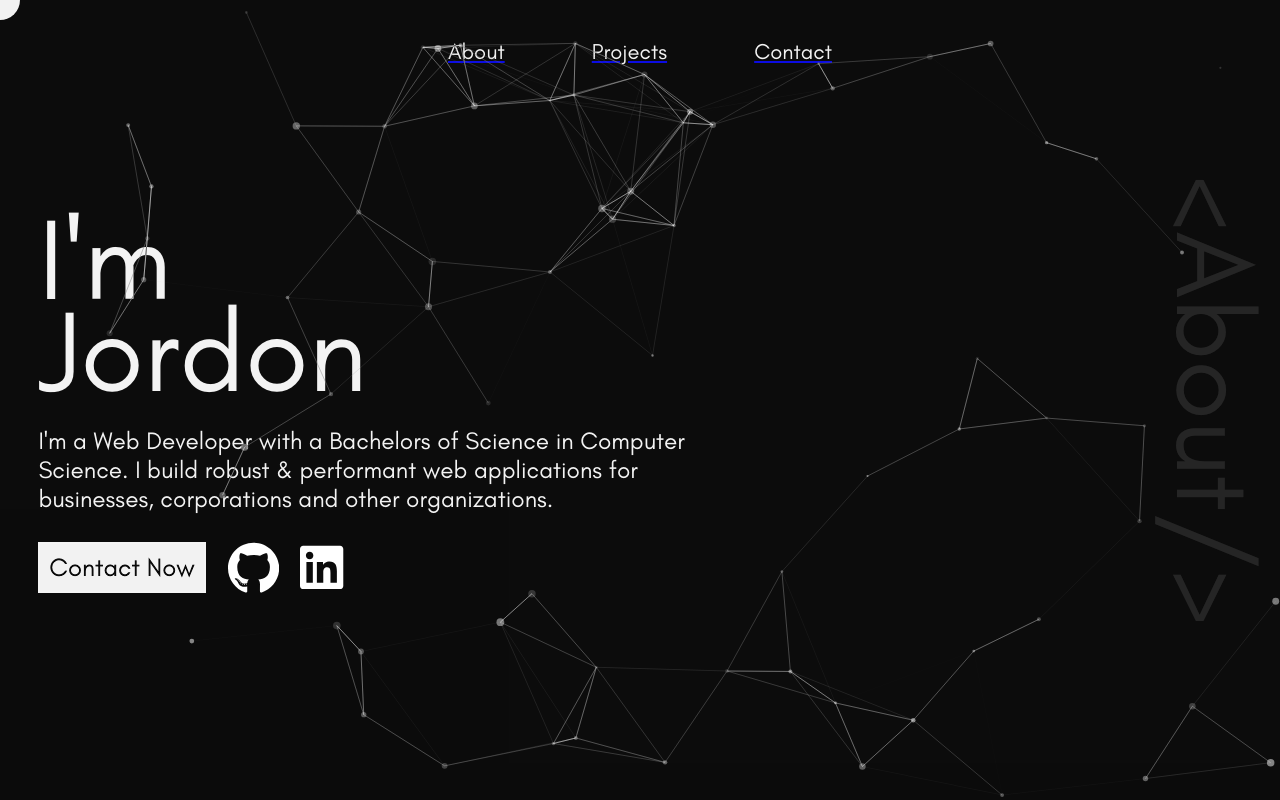
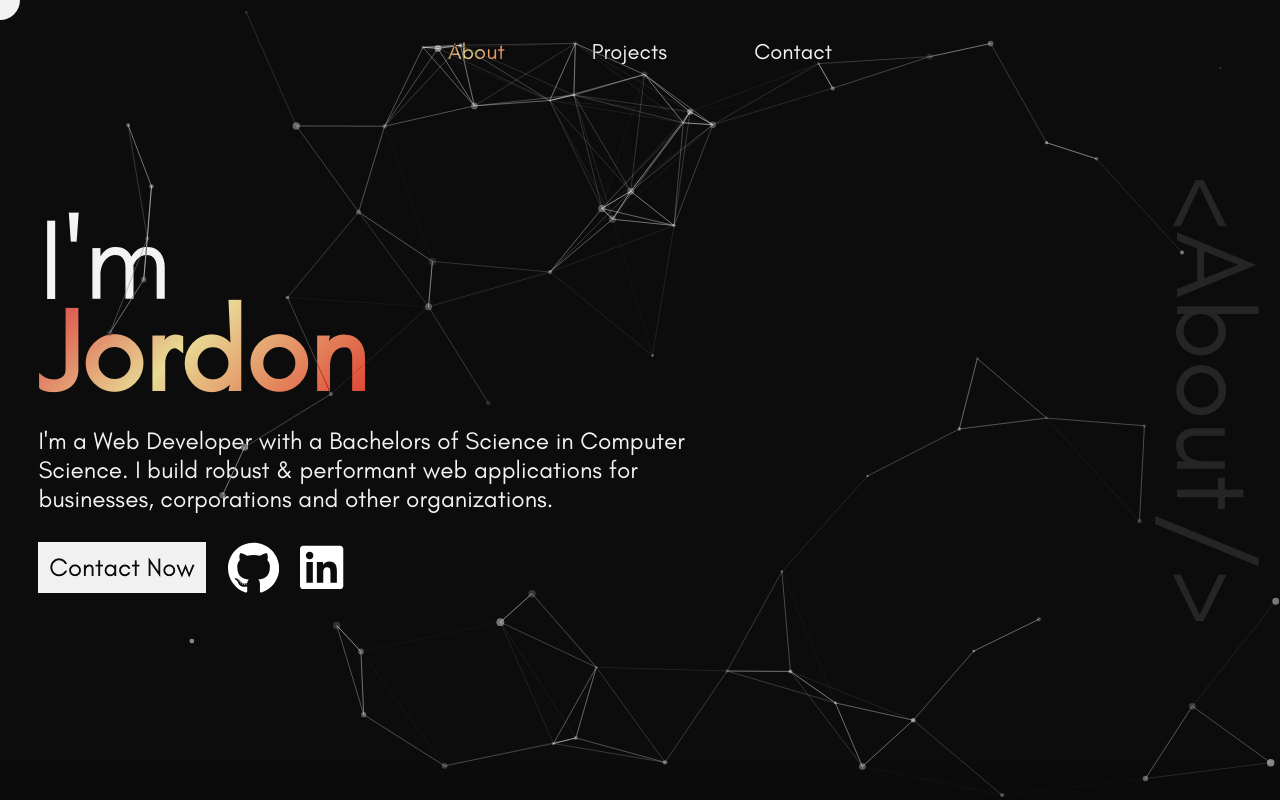
Before and after one commit to JordBant/PortfolioWebsite, a React (Vite) app: page / in a window 1280 px wide. Shown: the top 800 px of the page. Built offline with nearby package versions, Linux system fonts and the light colour scheme.

Commit message:
Got navbar to work.

```diff
--- a/src/components/CustomCursor/CustomCursor.scss
+++ b/src/components/CustomCursor/CustomCursor.scss
@@ -22,7 +22,6 @@
     z-index: 9999;
     mix-blend-mode: difference;
     transition: all 150ms ease;
-    pointer-events: none;
     transition-property: opacity, background-color, transform, mix-blend-mode;
 }
 
--- a/src/components/Navbar/Navbar.scss
+++ b/src/components/Navbar/Navbar.scss
@@ -6,6 +6,7 @@
     mix-blend-mode: difference;
     position: fixed;
     z-index: 9999;
+    // pointer-events: none;
 }
 
 .navbar {
@@ -17,6 +18,29 @@
     .navbar-container {
         @include util.flex(space-between, center, null, null, null);
         padding: 0px;
+        list-style: none;
+
+        .nav-option-container {
+            .link-react-component {
+                text-decoration: none;
+
+                &:hover {
+                    cursor: none;
+                }
+            }
+
+            .active-nav-option-container {
+                @include util.orangeFontGradient();
+            }
+
+            &:hover {
+                cursor: none;
+            }
+        }
+
+        .active-nav-option-container {
+            @include util.orangeFontGradient();
+        }
 
         .nav-option {
             @include util.setFont(util.$NAV_DYNAMIC_FONT_SIZE util.$FONT-PRIM, 400, util.$TEXT-PRIM);
@@ -24,13 +48,4 @@
             color: white;
         }
     }
-
 }
-
-.navbar > ul {
-    list-style: none;
-
-    li {
-        border: 2px sold green;
-    }
-}
--- a/src/components/Navbar/Navbar.tsx
+++ b/src/components/Navbar/Navbar.tsx
@@ -1,25 +1,57 @@
 import { Link } from "react-router-dom";
 import { PAGE_TITLES } from "../../store/constants";
 import "./Navbar.scss";
+import { FC, useState } from "react";
+import { ActivePageName } from "../../pages/SamePageLayout.types";
 
-export const Navbar = () => {
+export const Navbar: FC<{
+  setActivePage: (pageName: ActivePageName) => void;
+  activePage: ActivePageName;
+}> = ({ setActivePage, activePage }) => {
+  const pageName = activePage === "" ? "about" : activePage;
   return (
     <header className="header-menu">
       <nav className="navbar">
         <ul className="navbar-container">
           {PAGE_TITLES.map((title, idx) => {
             const endpoint = title === "About" ? "/" : `${title.toLowerCase()}`;
+            if (title.toLowerCase() === pageName) {
+              return (
+                <li
+                  className={`nav-option-container active-nav-option-container`}
+                  key={`00${idx}--nav-item`}
+                  style={{ textDecoration: "none" }}
+                  onClick={() => {
+                    document.getElementById(`#${endpoint}`)?.scrollIntoView({ behavior: "smooth" });
+                    /**
+                     * Setting the index of the
+                     * link option that was clicked.
+                     */
+                    setActivePage(PAGE_TITLES[idx].toLocaleLowerCase() as ActivePageName);
+                  }}
+                >
+                  <Link to={endpoint} className="link-react-component">
+                    <p className={`nav-option`}>{title}</p>
+                  </Link>
+                </li>
+              );
+            }
             return (
               <li
-                className="nav-option-container"
+                className={`nav-option-container`}
                 key={`00${idx}--nav-item`}
                 style={{ textDecoration: "none" }}
                 onClick={() => {
                   document.getElementById(`#${endpoint}`)?.scrollIntoView({ behavior: "smooth" });
+                  /**
+                   * Setting the index of the
+                   * link option that was clicked.
+                   */
+                  setActivePage(PAGE_TITLES[idx].toLocaleLowerCase() as ActivePageName);
                 }}
               >
-                <Link to={endpoint}>
-                  <p className="nav-option">{title}</p>
+                <Link to={endpoint} className="link-react-component">
+                  <p className={`nav-option`}>{title}</p>
                 </Link>
               </li>
             );
--- a/src/pages/About/About.scss
+++ b/src/pages/About/About.scss
@@ -15,11 +15,16 @@
         .about_salutations {
             @include util.setFont(util.$TITLE_DYNAMIC_FONT_SIZE util.$FONT-PRIM, 400, util.$TEXT-PRIM);
             @include util.size(20%, auto, NULL, 0);
+
             line-height: 0.8;
             opacity: 1;
             mix-blend-mode: util.$FONT-BLEND-ALT;
-            // transition: all 0.3s cubic-bezier(0.075, 0.82, 0.165, 1);
             animation: SalutationsSpacingAnim 0.83s cubic-bezier(0.075, 0.765, 0.82, 1);
+
+            & > span {
+                @include util.orangeFontGradient();
+                font-weight: 900;
+            }
         }
 
         .about_body_text {
@@ -53,12 +58,17 @@
                 }
             }
 
+            & > a {
+                z-index: 99;
+                cursor: none;
+            }
+
             a > .offsite-button {
                 @include util.size(util.$OFFSITE_BUTTON_SIZE, auto, 0, 0);
                 transition: all cubic-bezier(0.25, 0.46, 0.45, 0.94) 0.3s;
 
                 &:hover {
-                    transform: translateY(-7px);
+                    transform: translateY(-12.9px);
                     cursor: none;
                 }
             }
--- a/src/pages/About/About.tsx
+++ b/src/pages/About/About.tsx
@@ -4,17 +4,24 @@ import { SideTitlePage } from "../../layouts/SideTitlePage/SideTitlePage";
 import "./About.scss";
 import { MyParticles } from "../../components/MyParticles/MyParticles";
 import { Navbar } from "../../components/Navbar/Navbar";
+import { ActivePageName } from "../SamePageLayout.types";
 
 // type Props = {};
 
-export const About: FC = () => {
+export const About: FC<{
+  setActivePage: (activePage: ActivePageName) => void;
+  activePage: ActivePageName;
+}> = (props) => {
   return (
     <SideTitlePage pageTitle="About" pageId="about" classNames="about-body-container">
       <>
-        <Navbar />
+        <Navbar {...props} />
         <div className="about_body">
           <MyParticles />
-          <h1 className="about_salutations"> I'm Jordon </h1>
+          <h1 className="about_salutations">
+            {" "}
+            I'm <span>Jordon</span>
+          </h1>
           <p className="about_body_text">
             I'm a Web Developer with a Bachelors of Science in Computer Science. I build robust & performant
             web applications for businesses, corporations and other organizations.
--- a/src/pages/SamePageLayout.tsx
+++ b/src/pages/SamePageLayout.tsx
@@ -1,8 +1,9 @@
 import { About, Contact, Projects } from ".";
-import React, { useEffect, useRef } from "react";
+import React, { useEffect, useRef, useState } from "react";
 import { useLocation, useNavigate } from "react-router-dom";
 import { SkillCarouselCrawl } from "../components";
 import { CustomCursor } from "../components/CustomCursor/CustomCursor";
+import { ActivePageName } from "./SamePageLayout.types";
 
 export const SamePageLayout = () => {
   const aboutRef = useRef<HTMLDivElement>(null);
@@ -12,12 +13,20 @@ export const SamePageLayout = () => {
   const goToSection = useNavigate();
   const location = useLocation();
 
+  const [activePage, setActivePage] = useState<ActivePageName>(location.pathname.slice(1) as ActivePageName);
+
   useEffect(() => {
     /**
      * When accessing the site, extract the pathname and navigate to
      * that section via its ref
+     *
+     * Remove the leading '/'
      */
-    const section = location.pathname.slice(1); // Remove the leading '/'
+    const section = location.pathname.slice(1);
+    /**
+     * Update page as soon as user lands on page
+     */
+    setActivePage(section as ActivePageName);
     const targetRef = getSectionRef(section);
 
     if (targetRef) {
@@ -32,13 +41,22 @@ export const SamePageLayout = () => {
 
       if (scrollPosition >= aboutRef.current!.offsetTop && scrollPosition < projectsRef.current!.offsetTop) {
         goToSection("/");
+        if (activePage !== "about") {
+          setActivePage("about");
+        }
       } else if (
         scrollPosition >= projectsRef.current!.offsetTop &&
         scrollPosition < contactRef.current!.offsetTop
       ) {
         goToSection("/projects");
+        if (activePage !== "projects") {
+          setActivePage("projects");
+        }
       } else if (scrollPosition >= contactRef.current!.offsetTop) {
         goToSection("/contact");
+        if (activePage !== "contact") {
+          setActivePage("contact");
+        }
       }
     };
 
@@ -67,7 +85,7 @@ export const SamePageLayout = () => {
     <>
       <CustomCursor />
       <section ref={aboutRef}>
-        <About />
+        <About activePage={activePage} setActivePage={setActivePage} />
       </section>
       <SkillCarouselCrawl />
       <section ref={projectsRef}>
--- a/src/pages/SamePageLayout.types.ts
+++ b/src/pages/SamePageLayout.types.ts
@@ -1,3 +1,3 @@
-export interface PageSections extends string {
-    PageSections "about" | "projects" | "contact";
-}
+import { PageTitle } from "../store";
+
+export type ActivePageName = Lowercase<PageTitle> | '';
--- a/src/styles/partials/_variables.scss
+++ b/src/styles/partials/_variables.scss
@@ -19,10 +19,11 @@ $PROJECT_CARD_TITLE_FONT_SIZE: clamp(1.9vw, 4vw, 50px);
 $OFFSITE_BUTTON_SIZE: 4vw;
 
 $SIDE_PAGE_TITLE_COLOR: rgba(255, 255, 255, 0.114);
+$ORANGE_GRADIENT: linear-gradient(135deg, #e74e4e 5%, #f4e6a0 45%, #e72222 110%);
 $SIDE-PAGE_TITLE_DYNAMIC: 8.5vw;
 
 $BKGR-SEC: hsl(240, 19%, 23%);
-$TEXT-PRIM: hsl(0, 0%, 100%);
+$TEXT-PRIM: rgb(255, 255, 255);
 
 $CUBIC_BEZ1: cubic-bezier(0.175, 0.885, 0.32, 1.275);
 
@@ -44,7 +45,7 @@ $ICON_SIZE: 5.4vw;
 
 // Card w/ Sidebar //
 $OPTIONS_BTN: clamp(1.3vw, 7.8%, 2.9vw);
-$SIDEBAR-COLOR: rgb(237, 238, 229);
+$SIDEBAR-COLOR: #ededed;
 
 $TRANS-1: all 0.5s cubic-bezier(0.075, 0.82, 0.165, 1);
 $TRANS-2: 0.3s cubic-bezier(0.39, 0.575, 0.565, 1) all;
```
Also changed, not shown: src/styles/partials/_mixins.scss (+10 -31 lines).
